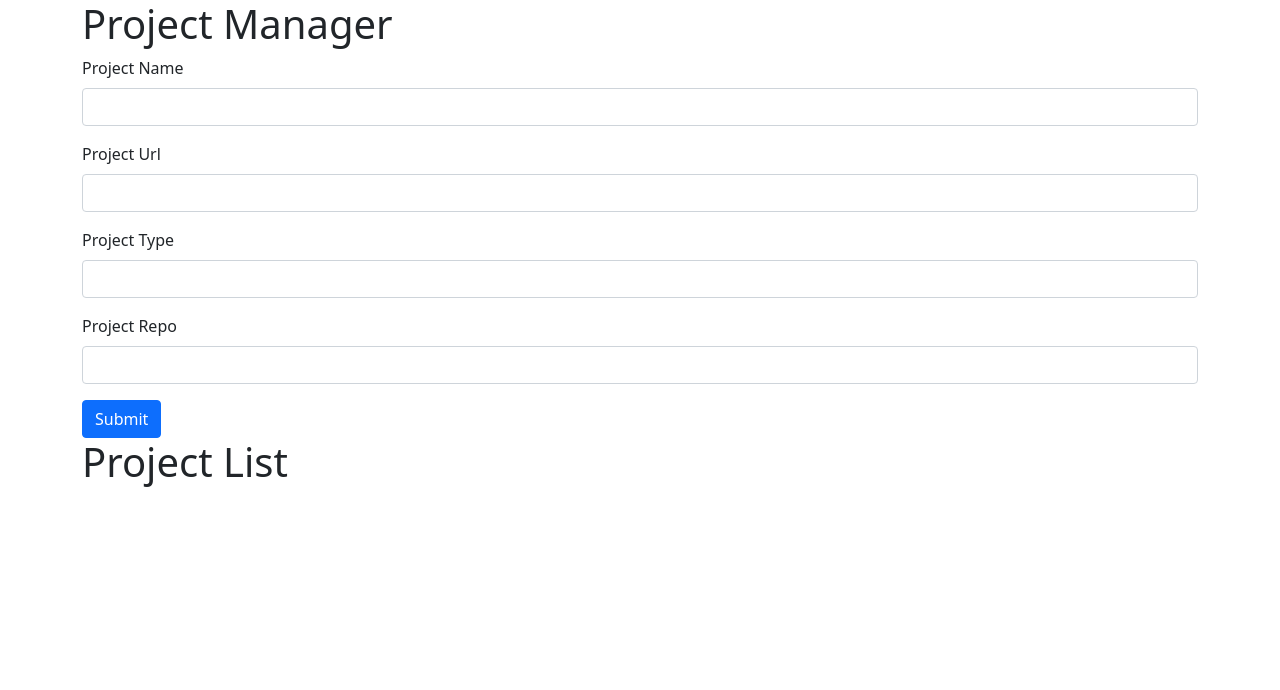
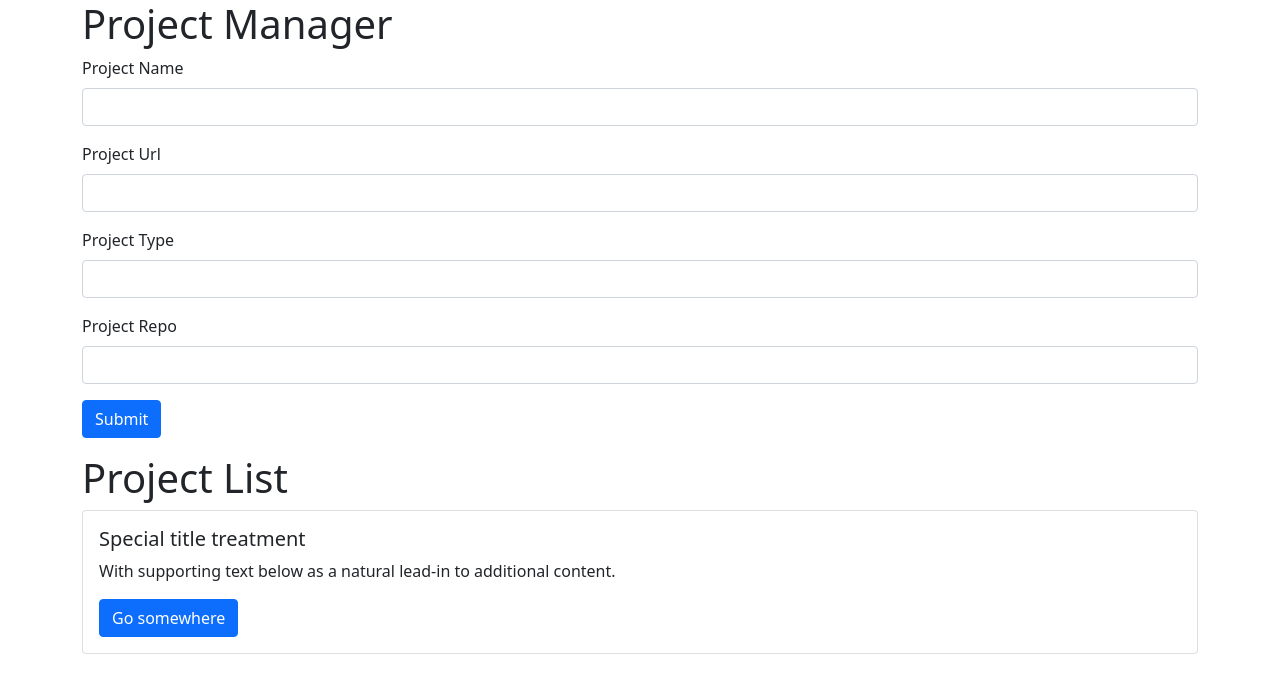
Before and after one commit to Trend20/Project-Manager, a React (Create React App) app: page /project in a window 1280 px wide. Shown: the top 690 px of the page. Built offline with nearby package versions, Linux system fonts and the light colour scheme; no server answers.

Commit message:
project list

```diff
--- a/src/components/Project/Project.js
+++ b/src/components/Project/Project.js
@@ -61,7 +61,11 @@
     console.log(newProject);
 
     axios.post('http://localhost:8000/project/add', newProject)
-         .then(res => console.log(res.data))
+         .then((response) =>{
+           this.setState({
+             projects: response.data
+           })
+        })
 
          this.setState({
           name: '',
@@ -96,7 +100,7 @@
         <button type="submit" class="btn btn-primary">Submit</button>
       </form>
 
-      <ProjectDetails />
+      <ProjectDetails projects={this.state.projects}/>
       </div>
     );
   }
--- a/src/components/ProjectDetails/ProjectDetails.js
+++ b/src/components/ProjectDetails/ProjectDetails.js
@@ -6,7 +6,7 @@
   constructor(props){
     super(props)
     this.state={
-      projects: []
+      projects: [this.props.projects]
     }
   }
 
@@ -22,8 +22,16 @@
   }
   render() {
     return (
-      <div>
+      <div className='mt-3'>
         <h1>Project List</h1>
+
+        <div class="card">
+          <div class="card-body">
+            <h5 class="card-title">Special title treatment</h5>
+            <p class="card-text">With supporting text below as a natural lead-in to additional content.</p>
+            <a href="#" class="btn btn-primary">Go somewhere</a>
+          </div>
+        </div>
       </div>
     );
   }
```
